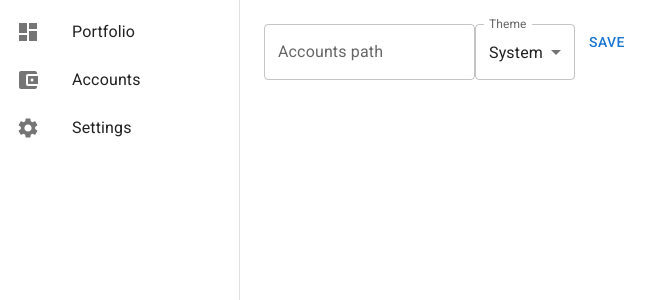
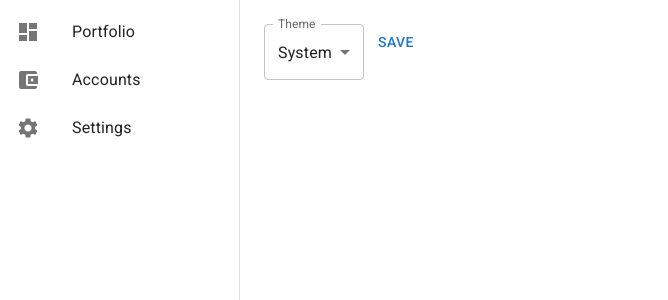
Before and after one commit to ltabis/thunes, a React (Vite) app in the folder desktop/: page /settings in a window 1280 px wide. Shown: the top 300 px of the page, without its empty margins (0-668 px from the left). Built offline with nearby package versions, Linux system fonts and the light colour scheme.

Commit message:
chore: remove account path in settings

```diff
--- a/desktop/src/pages/Account.tsx
+++ b/desktop/src/pages/Account.tsx
@@ -31,8 +31,7 @@ export function Layout() {
   const [accounts, setAccounts] = useState<string[]>();
   const [anchorEl, setAnchorEl] = useState<null | HTMLElement>(null);
   const open = Boolean(anchorEl);
-  // FIXME: change me back to 0.
-  const [tab, setTab] = useState(1);
+  const [tab, setTab] = useState(0);
 
   const handleClickAccount = (event: MouseEvent<HTMLElement>) => {
     setAnchorEl(event.currentTarget);
--- a/desktop/src/pages/Settings.tsx
+++ b/desktop/src/pages/Settings.tsx
@@ -1,30 +1,22 @@
-import { Button, FormControl, InputLabel, MenuItem, Paper, Select, SelectChangeEvent, TextField } from "@mui/material";
+import {
+  Button,
+  FormControl,
+  InputLabel,
+  MenuItem,
+  Paper,
+  Select,
+  SelectChangeEvent,
+} from "@mui/material";
 import { Theme } from "../../../cli/bindings/Theme";
 import { useDispatchSettings, useSettings } from "../contexts/Settings";
-import { ChangeEvent } from "react";
 
 export default function Settings() {
   const settings = useSettings();
   const dispatch = useDispatchSettings()!;
 
-    return settings
-        ?
-        (<>
+  return settings ? (
+    <>
       <Paper elevation={0}>
-                <TextField id="outlined-basic" label="Accounts path" variant="outlined"
-                    value={settings.accounts_path}
-                    onChange={(event: ChangeEvent<HTMLInputElement>) => {
-                        dispatch(
-                            {
-                                type: "update",
-                                settings: {
-                                    ...settings,
-                                    accounts_path: event.target.value
-                                }
-                            }
-                        )
-                    }}
-                />
         <FormControl>
           <InputLabel id="demo-simple-select-label">Theme</InputLabel>
           <Select
@@ -37,8 +29,8 @@ export default function Settings() {
                 type: "update",
                 settings: {
                   ...settings,
-                                    theme: event.target.value as Theme
-                                }
+                  theme: event.target.value as Theme,
+                },
               });
             }}
           >
@@ -47,11 +39,19 @@ export default function Settings() {
             <MenuItem value={"dark"}>Dark</MenuItem>
           </Select>
         </FormControl>
-                <Button variant="text" onClick={() => dispatch({
-                    type: "save"
-                })}>Save</Button>
-            </Paper >
-        </>)
-        :
-        (<></>)
+        <Button
+          variant="text"
+          onClick={() =>
+            dispatch({
+              type: "save",
+            })
           }
+        >
+          Save
+        </Button>
+      </Paper>
+    </>
+  ) : (
+    <></>
+  );
+}
```
Lines whose indentation alone changed are shown as unchanged.
